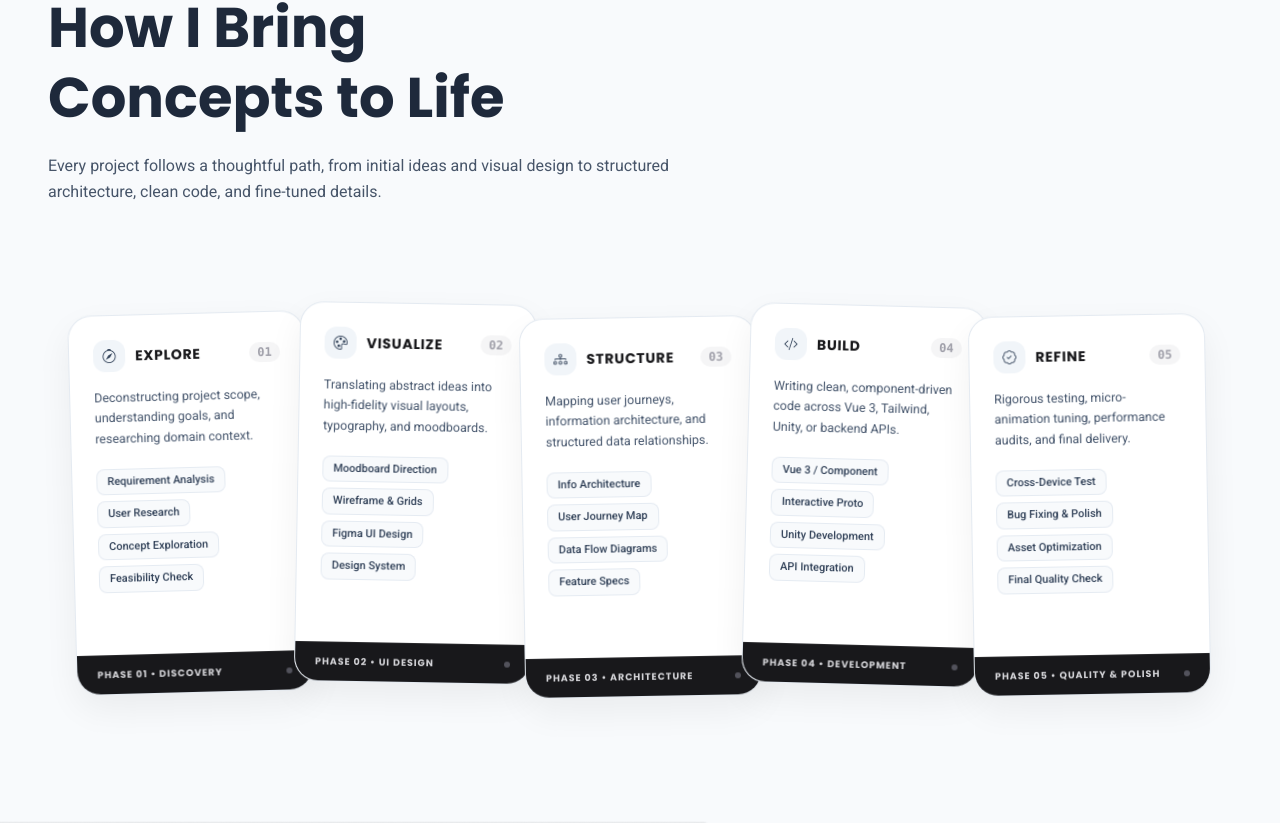
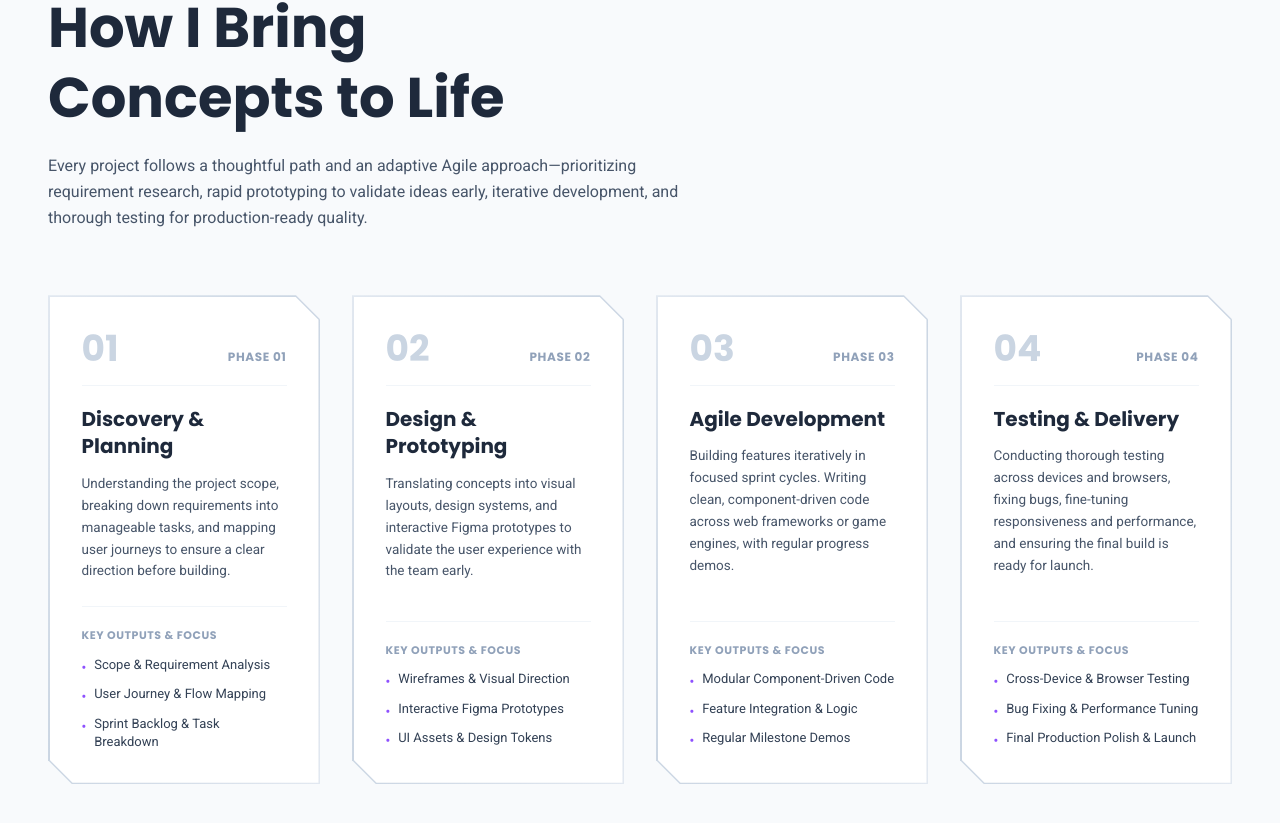
Before and after one commit to MyusiZ3/Creative_Portfolio, a Vue app: page / in a window 1280 px wide. Shown: the part 5509-6332 px from the top of the page. Built offline with nearby package versions, Linux system fonts and the light colour scheme; no server answers.

Commit message:
feat(process): redesign creative process cards with focused outputs

```diff
--- a/src/components/themes/editorial/CreativeProcessEditorial.vue
+++ b/src/components/themes/editorial/CreativeProcessEditorial.vue
@@ -20,9 +20,9 @@
       class="absolute -bottom-1 left-0 w-32 md:w-52 lg:w-72 xl:w-200 pointer-events-none transform rotate-180 z-0"
     />
 
-    <div class="container mx-auto relative z-10">
+    <div class="container mx-auto relative z-10 max-w-[1550px]">
       <!-- Section Header -->
-      <div class="max-w-3xl mb-14 lg:mb-20 text-left">
+      <div class="max-w-3xl mb-12 lg:mb-16 text-left">
         <h2
           v-motion
           :initial="{ opacity: 0, y: 30 }"
@@ -41,86 +41,78 @@
         >
           {{
             lang === 'ID'
-              ? 'Setiap proyek dirancang dengan alur yang terarah, mulai dari riset ide, desain visual, arsitektur sistem, penulisan kode yang rapi, hingga sentuhan akhir yang responsif.'
-              : 'Every project follows a thoughtful path, from initial ideas and visual design to structured architecture, clean code, and fine-tuned details.'
+              ? 'Setiap proyek dirancang dengan alur kerja terarah dan pendekatan Agile. Mengutamakan riset kebutuhan, pembuatan prototipe cepat untuk memvalidasi ide, pengembangan bertahap, hingga pengujian menyeluruh agar hasil akhir siap pakai.'
+              : 'Every project follows a thoughtful path and an adaptive Agile approach—prioritizing requirement research, rapid prototyping to validate ideas early, iterative development, and thorough testing for production-ready quality.'
           }}
         </p>
       </div>
 
-      <!-- 5-Stage Process Cards Deck (Responsive: 1-col mobile, 2-col sm, 3-col lg, 5-col overlapping deck on xl) -->
-      <div
-        class="flex flex-wrap xl:flex-nowrap justify-center items-stretch gap-6 xl:gap-0 xl:-space-x-3 max-w-[1550px] mx-auto pt-2 pb-4 lg:pt-6 lg:pb-8 relative z-10 px-1 sm:px-0 mb-2 lg:mb-4"
-      >
+      <!-- 4-Stage Chamfered Process Grid -->
+      <div class="grid grid-cols-1 md:grid-cols-2 xl:grid-cols-4 gap-6 lg:gap-8 relative z-10">
         <div
           v-for="(stage, idx) in stages"
           :key="stage.id"
           v-motion
-          :initial="{ opacity: 0, y: 35, scale: 0.96 }"
+          :initial="{ opacity: 0, y: 30 }"
           :visible-once="{
             opacity: 1,
             y: 0,
-            scale: 1,
-            transition: { duration: 600, delay: 90 * (idx + 1) },
+            transition: { duration: 550, delay: 90 * (idx + 1) },
           }"
-          class="w-full sm:w-[calc(50%-12px)] lg:w-[calc(33.333%-16px)] xl:w-1/5 group relative flex flex-col justify-between rounded-3xl border border-slate-200/90 bg-white shadow-[0_14px_35px_rgba(0,0,0,0.06)] transition-all duration-500 ease-out hover:z-[100] hover:rotate-0 hover:scale-105 hover:shadow-[0_28px_56px_rgba(0,0,0,0.18)] hover:border-slate-300 cursor-pointer overflow-hidden min-h-[330px] xl:min-h-[380px]"
-          :class="stage.stackClass"
+          class="group relative p-[1.5px] transition-all duration-300 hover:-translate-y-1.5"
+          style="clip-path: polygon(0 0, calc(100% - 24px) 0, 100% 24px, 100% 100%, 24px 100%, 0 calc(100% - 24px));"
         >
-          <!-- Card Header & Body -->
-          <div class="p-5 sm:p-6 flex-1 flex flex-col justify-between">
+          <!-- Outer Chamfer Border Gradient (Slate to Violet Accent on Hover) -->
+          <div
+            class="absolute inset-0 bg-gradient-to-br from-slate-200 via-slate-300 to-slate-200 group-hover:from-violet-500 group-hover:via-slate-800 group-hover:to-slate-600 transition-colors duration-400"
+          ></div>
+
+          <!-- Inner Chassis Panel -->
+          <div
+            class="relative w-full h-full bg-white p-7 lg:p-8 flex flex-col justify-between shadow-[0_4px_20px_rgba(0,0,0,0.03)] group-hover:shadow-[0_16px_36px_rgba(0,0,0,0.08)] transition-shadow duration-300"
+            style="clip-path: polygon(0 0, calc(100% - 23px) 0, 100% 23px, 100% 100%, 23px 100%, 0 calc(100% - 23px));"
+          >
+            <!-- Top Content -->
             <div>
-              <!-- Top Row: Icon + Title & Phase Number Tag -->
-              <div class="flex items-center justify-between mb-4">
-                <div class="flex items-center gap-2.5 min-w-0">
-                  <span
-                    class="w-8 h-8 shrink-0 rounded-xl bg-slate-100 flex items-center justify-center text-slate-700 group-hover:bg-zinc-900 group-hover:text-white transition-all duration-300 text-sm"
-                  >
-                    <i :class="['bi', stage.icon]"></i>
-                  </span>
-                  <span
-                    class="text-[13px] sm:text-[14px] font-bold font-['Poppins'] text-[#18181b] tracking-wider uppercase truncate"
-                  >
-                    {{ lang === 'ID' ? stage.titleID : stage.titleEN }}
-                  </span>
-                </div>
+              <!-- Index & Phase Label -->
+              <div class="flex items-baseline justify-between mb-5 pb-4 border-b border-slate-100">
                 <span
-                  class="text-xs shrink-0 ml-2 font-bold font-mono text-zinc-400 bg-zinc-100/90 px-2 py-0.5 rounded-full group-hover:text-zinc-900 group-hover:bg-zinc-200/80 transition-colors"
+                  class="text-3xl lg:text-4xl font-bold font-['Poppins'] text-slate-300 group-hover:text-violet-600 transition-colors"
                 >
                   0{{ idx + 1 }}
                 </span>
+                <span class="text-xs font-bold font-['Poppins'] tracking-wider uppercase text-slate-400">
+                  {{ lang === 'ID' ? stage.phaseID : stage.phaseEN }}
+                </span>
               </div>
 
+              <!-- Title -->
+              <h3 class="text-lg lg:text-xl font-bold font-['Poppins'] text-[#1e293b] mb-3 leading-snug">
+                {{ lang === 'ID' ? stage.titleID : stage.titleEN }}
+              </h3>
+
               <!-- Description -->
-              <p
-                class="text-[12.5px] text-slate-600 font-['Roboto'] leading-relaxed mb-4 min-h-[42px]"
-              >
+              <p class="text-[13.5px] text-[#475569] font-['Roboto'] leading-relaxed mb-6">
                 {{ lang === 'ID' ? stage.descID : stage.descEN }}
               </p>
+            </div>
 
-              <!-- Activity Badges -->
-              <div class="flex flex-wrap gap-1.5 pt-1">
-                <span
-                  v-for="(act, aIdx) in lang === 'ID' ? stage.activitiesID : stage.activitiesEN"
-                  :key="aIdx"
-                  class="inline-flex items-center whitespace-nowrap text-[10.5px] sm:text-[11px] font-medium font-['Roboto'] px-2.5 py-1 rounded-lg border border-slate-200/80 text-slate-700 bg-slate-50/90 group-hover:bg-white group-hover:border-slate-300 transition-colors"
+            <!-- Bottom: Key Outputs (Clean Text List, Consistent with Portfolio Theme) -->
+            <div class="pt-5 border-t border-slate-100">
+              <h4 class="text-[11px] font-bold font-['Poppins'] uppercase tracking-wider text-slate-400 mb-3">
+                {{ lang === 'ID' ? 'Fokus & Hasil Utama' : 'Key Outputs & Focus' }}
+              </h4>
+              <ul class="space-y-2">
+                <li
+                  v-for="(item, iIdx) in (lang === 'ID' ? stage.outputsID : stage.outputsEN)"
+                  :key="iIdx"
+                  class="text-[13px] text-[#334155] font-['Roboto'] flex items-start gap-2"
                 >
-                  {{ act }}
-                </span>
-              </div>
+                  <span class="text-violet-500 select-none font-bold mt-0.5">•</span>
+                  <span class="leading-snug">{{ item }}</span>
+                </li>
+              </ul>
             </div>
-          </div>
-
-          <!-- Bottom Footer Bar (Sleek Satin Off-Black with Live Pulse Dot) -->
-          <div
-            class="px-5 py-3 bg-[#18181b] flex items-center justify-between select-none transition-colors border-t border-zinc-800"
-          >
-            <span
-              class="text-[9.5px] font-bold font-['Poppins'] tracking-widest uppercase text-zinc-300"
-            >
-              {{ lang === 'ID' ? stage.footerID : stage.footerEN }}
-            </span>
-            <span
-              class="w-1.5 h-1.5 rounded-full bg-zinc-600 group-hover:bg-emerald-400 transition-colors duration-300"
-            ></span>
           </div>
         </div>
       </div>
@@ -135,94 +127,87 @@ const { lang } = useLanguage()
 
 const stages = [
   {
-    id: 'explore',
-    icon: 'bi-compass',
-    titleEN: 'EXPLORE',
-    titleID: 'EKSPLORASI',
-    descEN: 'Deconstructing project scope, understanding goals, and researching domain context.',
-    descID: 'Membedah cakupan proyek, memahami tujuan utama, dan riset konteks domain.',
-    footerEN: 'PHASE 01 • DISCOVERY',
-    footerID: 'FASE 01 • DISCOVERY',
-    stackClass: 'xl:rotate-[-1.5deg] xl:translate-y-1 z-10',
-    activitiesEN: [
-      'Requirement Analysis',
-      'User Research',
-      'Concept Exploration',
-      'Feasibility Check',
+    id: 'discovery-planning',
+    phaseEN: 'Phase 01',
+    phaseID: 'Fase 01',
+    titleEN: 'Discovery & Planning',
+    titleID: 'Eksplorasi & Perencanaan',
+    descEN:
+      'Understanding the project scope, breaking down requirements into manageable tasks, and mapping user journeys to ensure a clear direction before building.',
+    descID:
+      'Memahami tujuan dan cakupan proyek, memecah kebutuhan fitur menjadi tugas-tugas terarah, serta memetakan alur interaksi sebelum mulai produksi.',
+    outputsEN: [
+      'Scope & Requirement Analysis',
+      'User Journey & Flow Mapping',
+      'Sprint Backlog & Task Breakdown',
     ],
-    activitiesID: ['Analisis Kebutuhan', 'Riset Pengguna', 'Eksplorasi Konsep', 'Cek Kelayakan'],
-  },
-  {
-    id: 'visualize',
-    icon: 'bi-palette',
-    titleEN: 'VISUALIZE',
-    titleID: 'VISUALISASI',
-    descEN:
-      'Translating abstract ideas into high-fidelity visual layouts, typography, and moodboards.',
-    descID: 'Menerjemahkan ide ke tata letak visual, tipografi, dan moodboard berkualitas tinggi.',
-    footerEN: 'PHASE 02 • UI DESIGN',
-    footerID: 'FASE 02 • DESAIN UI',
-    stackClass: 'xl:rotate-[1deg] xl:-translate-y-1.5 z-20',
-    activitiesEN: ['Moodboard Direction', 'Wireframe & Grids', 'Figma UI Design', 'Design System'],
-    activitiesID: ['Arah Moodboard', 'Wireframe & Grid', 'Desain Figma UI', 'Sistem Desain'],
-  },
-  {
-    id: 'structure',
-    icon: 'bi-diagram-3',
-    titleEN: 'STRUCTURE',
-    titleID: 'STRUKTUR',
-    descEN: 'Mapping user journeys, information architecture, and structured data relationships.',
-    descID: 'Pemetaan alur pengguna, arsitektur informasi, dan relasi data terstruktur.',
-    footerEN: 'PHASE 03 • ARCHITECTURE',
-    footerID: 'FASE 03 • ARSITEKTUR',
-    stackClass: 'xl:rotate-[-1deg] xl:translate-y-2 z-30',
-    activitiesEN: ['Info Architecture', 'User Journey Map', 'Data Flow Diagrams', 'Feature Specs'],
-    activitiesID: [
-      'Arsitektur Informasi',
-      'Alur Navigasi',
-      'Diagram Alur Data',
-      'Spesifikasi Fitur',
+    outputsID: [
+      'Analisis Kebutuhan & Cakupan Proyek',
+      'Pemetaan Alur Interaksi Pengguna',
+      'Perencanaan Backlog & Milestone',
     ],
   },
   {
-    id: 'build',
-    icon: 'bi-code-slash',
-    titleEN: 'BUILD',
-    titleID: 'PENGEMBANGAN',
-    descEN: 'Writing clean, component-driven code across Vue 3, Tailwind, Unity, or backend APIs.',
-    descID: 'Menulis kode bersih berbasis komponen di Vue 3, Tailwind, Unity, maupun API.',
-    footerEN: 'PHASE 04 • DEVELOPMENT',
-    footerID: 'FASE 04 • DOKUMEN KODE',
-    stackClass: 'xl:rotate-[1.5deg] xl:-translate-y-1 z-40',
-    activitiesEN: [
-      'Vue 3 / Component',
-      'Interactive Proto',
-      'Unity Development',
-      'API Integration',
+    id: 'design-prototyping',
+    phaseEN: 'Phase 02',
+    phaseID: 'Fase 02',
+    titleEN: 'Design & Prototyping',
+    titleID: 'Desain & Prototipe',
+    descEN:
+      'Translating concepts into visual layouts, design systems, and interactive Figma prototypes to validate the user experience with the team early.',
+    descID:
+      'Menerjemahkan ide ke tata letak visual, sistem desain, dan prototipe interaktif di Figma untuk menguji pengalaman pengguna bersama tim lebih awal.',
+    outputsEN: [
+      'Wireframes & Visual Direction',
+      'Interactive Figma Prototypes',
+      'UI Assets & Design Tokens',
     ],
-    activitiesID: ['Komponen Vue 3', 'Prototipe Interaktif', 'Pengembangan Unity', 'Integrasi API'],
+    outputsID: [
+      'Wireframe & Eksplorasi Visual',
+      'Prototipe Interaktif Figma',
+      'Sistem Desain & Aset UI',
+    ],
   },
   {
-    id: 'refine',
-    icon: 'bi-patch-check',
-    titleEN: 'REFINE',
-    titleID: 'POLESAN AKHIR',
-    descEN: 'Rigorous testing, micro-animation tuning, performance audits, and final delivery.',
-    descID: 'Pengujian menyeluruh, penyetelan animasi mikro, audit performa, & finalisasi.',
-    footerEN: 'PHASE 05 • QUALITY & POLISH',
-    footerID: 'FASE 05 • FINISHING & LAUNCH',
-    stackClass: 'xl:rotate-[-1deg] xl:translate-y-1.5 z-50',
-    activitiesEN: [
-      'Cross-Device Test',
-      'Bug Fixing & Polish',
-      'Asset Optimization',
-      'Final Quality Check',
+    id: 'agile-development',
+    phaseEN: 'Phase 03',
+    phaseID: 'Fase 03',
+    titleEN: 'Agile Development',
+    titleID: 'Pengembangan Bertahap',
+    descEN:
+      'Building features iteratively in focused sprint cycles. Writing clean, component-driven code across web frameworks or game engines, with regular progress demos.',
+    descID:
+      'Mengembangkan fitur secara bertahap dalam siklus sprint teratur. Menulis kode modular berbasis komponen di web maupun engine game, lengkap dengan evaluasi berkala.',
+    outputsEN: [
+      'Modular Component-Driven Code',
+      'Feature Integration & Logic',
+      'Regular Milestone Demos',
     ],
-    activitiesID: [
-      'Pengujian Lintas Alat',
-      'Polesan & Fix Bug',
-      'Optimasi Aset',
-      'Inspeksi Kualitas',
+    outputsID: [
+      'Kode Modular Berbasis Komponen',
+      'Integrasi Logika & Fitur Utama',
+      'Demo Progres Fitur Terjadwal',
+    ],
+  },
+  {
+    id: 'testing-delivery',
+    phaseEN: 'Phase 04',
+    phaseID: 'Fase 04',
+    titleEN: 'Testing & Delivery',
+    titleID: 'Pengujian & Rilis Akhir',
+    descEN:
+      'Conducting thorough testing across devices and browsers, fixing bugs, fine-tuning responsiveness and performance, and ensuring the final build is ready for launch.',
+    descID:
+      'Melakukan pengujian menyeluruh di berbagai perangkat dan browser, memperbaiki kendala teknis, mengoptimasi performa dan responsivitas, hingga proyek siap dirilis.',
+    outputsEN: [
+      'Cross-Device & Browser Testing',
+      'Bug Fixing & Performance Tuning',
+      'Final Production Polish & Launch',
+    ],
+    outputsID: [
+      'Pengujian Lintas Alat & Browser',
+      'Perbaikan Bug & Optimasi Performa',
+      'Polesan Akhir Siap Rilis',
     ],
   },
 ]
```
